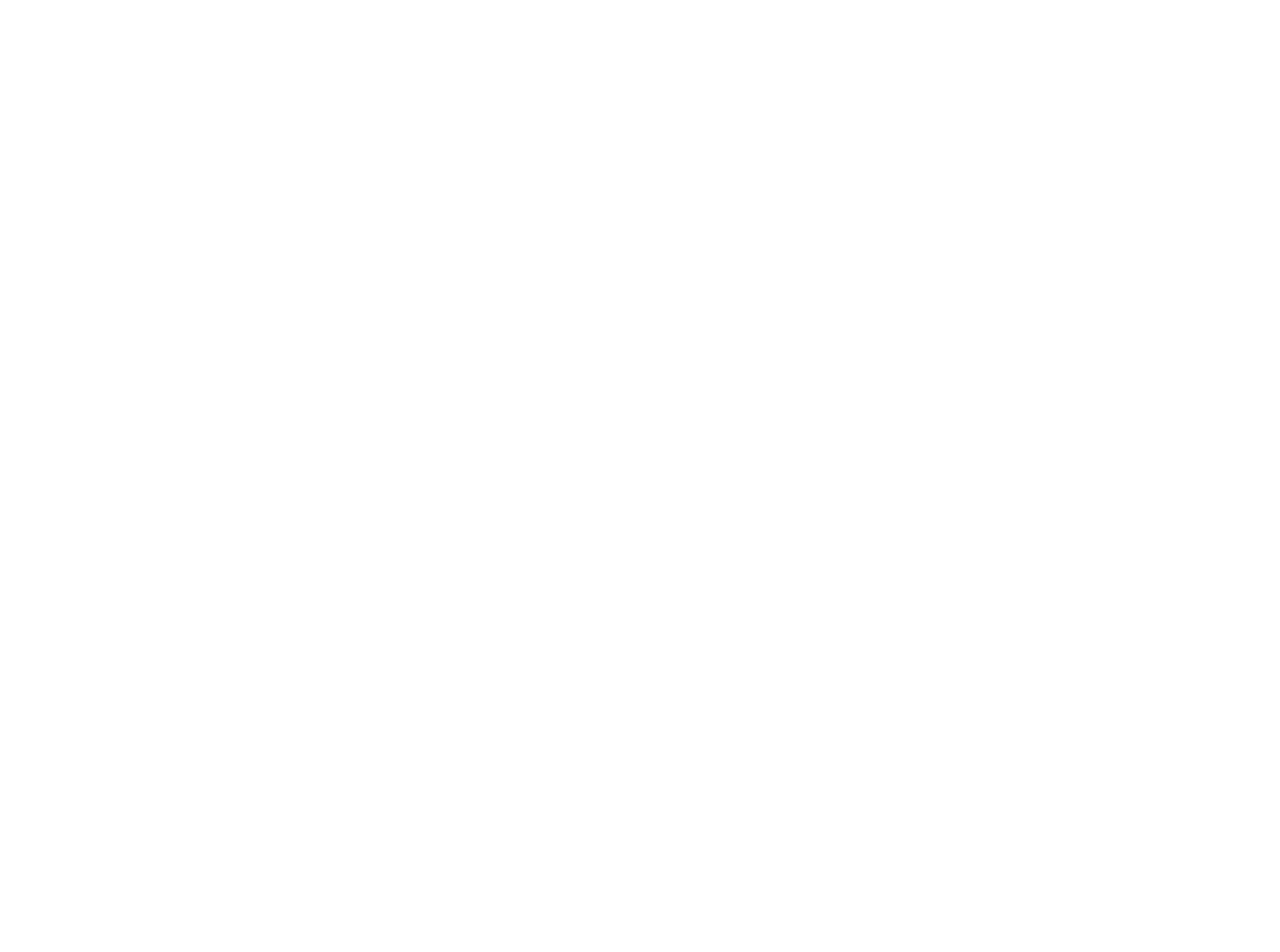
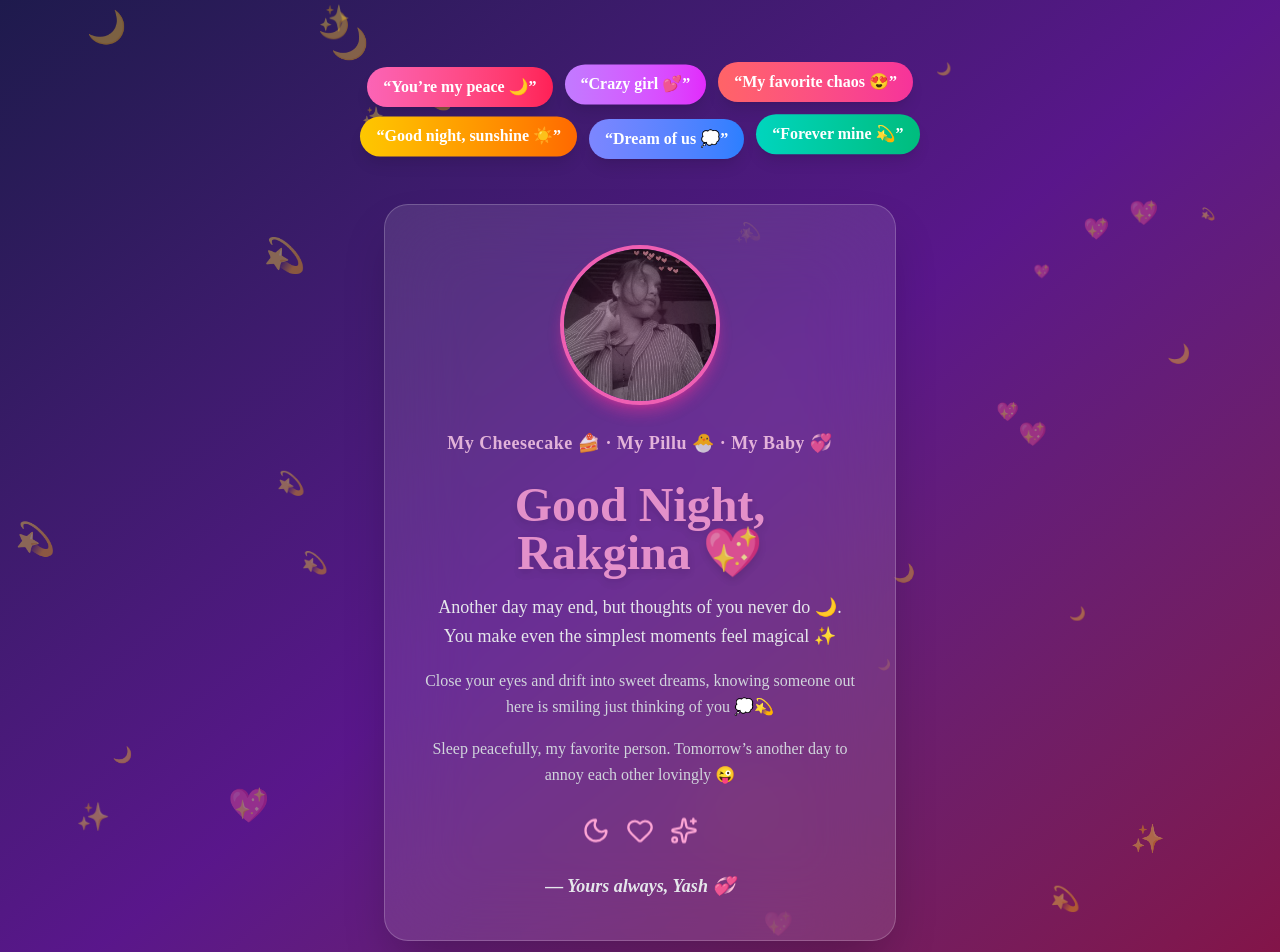
Before and after one commit to Gigzii4/gigzi_landing, a React (Vite) app: page /rak in a window 1280 px wide. Before the commit this address had no page. Shown: the top 952 px of the page. Before the commit the page ends 800 px from the top, so only its background shows below. Built offline with nearby package versions, Linux system fonts and the light colour scheme.

Commit message:
something new

```diff
--- a/src/App.jsx
+++ b/src/App.jsx
@@ -18,7 +18,7 @@
         <Route path="/privacy" element={<Privacy />} />
         <Route path="/register" element={<Register />} />
         <Route path="/applyIntern" element={<InternshipPage />} />
-        <Route path="/3bhk" element={<Yash />} />
+        <Route path="/rak" element={<Yash />} />
       </Routes>
     </BrowserRouter>
   );
--- a/src/components/Yash.jsx
+++ b/src/components/Yash.jsx
@@ -1,19 +1,39 @@
 import React from "react";
-import { Moon, Coffee, Bed } from "lucide-react";
+import { Heart, Moon, Sparkles } from "lucide-react";
+import rakgina from ".././assets/yash.jpg"; // 🩷 Replace this with her actual image path
 
-const ThreeBHK = () => {
+const GoodNightRakgina = () => {
   const dialogues = [
-    { text: "Crazy naa 🤪", color: "from-pink-400 to-rose-500" },
-    { text: "Maycha puccha 😂", color: "from-indigo-400 to-blue-500" },
-    { text: "I guess 😏", color: "from-yellow-400 to-orange-500" },
-    { text: "Laka 💀", color: "from-green-400 to-emerald-500" },
-    { text: "Kai mg 😎", color: "from-purple-400 to-fuchsia-500" },
-    { text: "Lexical Analysis 💻", color: "from-red-400 to-pink-500" },
+    { text: "You’re my peace 🌙", color: "from-pink-400 to-rose-500" },
+    { text: "Crazy girl 💕", color: "from-purple-400 to-fuchsia-500" },
+    { text: "My favorite chaos 😍", color: "from-red-400 to-pink-500" },
+    { text: "Good night, sunshine ☀️", color: "from-yellow-400 to-orange-500" },
+    { text: "Dream of us 💭", color: "from-indigo-400 to-blue-500" },
+    { text: "Forever mine 💫", color: "from-teal-400 to-emerald-500" },
   ];
 
   return (
-    <div className="relative min-h-screen flex flex-col justify-center items-center bg-gradient-to-br from-indigo-950 via-purple-900 to-blue-900 text-center p-6 overflow-hidden font-[Poppins] text-white">
+    <div className="relative min-h-screen flex flex-col justify-center items-center bg-gradient-to-br from-indigo-950 via-purple-900 to-pink-900 text-center p-6 overflow-hidden font-[Poppins] text-white">
+
       {/* Floating Emoji Animation */}
+      <div className="absolute inset-0 overflow-hidden">
+        {[...Array(35)].map((_, i) => (
+          <div
+            key={i}
+            className="absolute opacity-40 animate-bounce"
+            style={{
+              left: `${Math.random() * 100}%`,
+              top: `${Math.random() * 100}%`,
+              fontSize: `${Math.random() * 25 + 10}px`,
+              animationDelay: `${Math.random() * 4}s`,
+            }}
+          >
+            {["💖", "🌙", "✨", "💫"][Math.floor(Math.random() * 4)]}
+          </div>
+        ))}
+      </div>
+
+      {/* Floating Dialogues */}
       <div className="mt-12 flex flex-wrap justify-center gap-3 max-w-2xl z-10">
         {dialogues.map((d, i) => (
           <div
@@ -27,64 +47,60 @@
           </div>
         ))}
       </div>
-      <div className="absolute inset-0 overflow-hidden">
-        {[...Array(35)].map((_, i) => (
-          <div
-            key={i}
-            className="absolute opacity-30 animate-bounce"
-            style={{
-              left: `${Math.random() * 100}%`,
-              top: `${Math.random() * 100}%`,
-              fontSize: `${Math.random() * 25 + 10}px`,
-              animationDelay: `${Math.random() * 4}s`,
-            }}
-          >
-            {["🌙", "⭐", "💤", "☕"][Math.floor(Math.random() * 4)]}
-          </div>
-        ))}
-      </div>
 
       {/* Main Card */}
-      <div className="relative bg-white/10 backdrop-blur-2xl rounded-3xl shadow-2xl p-10 max-w-lg border border-white/20 z-10">
-        <h1 className="text-5xl font-extrabold text-blue-300 mb-4 drop-shadow-lg animate-pulse">
-          Good Night, 3BHK Legends 🌙
+      <div className="relative bg-white/10 backdrop-blur-2xl rounded-3xl shadow-2xl p-10 max-w-lg border border-white/20 z-10 mt-10">
+        {/* Her Image */}
+        <div className="relative w-40 h-40 mx-auto mb-6 rounded-full overflow-hidden border-4 border-pink-400 shadow-lg shadow-pink-500/50 animate-[pulse_3s_ease-in-out_infinite]">
+          <img
+            src={rakgina}
+            alt="Rakgina"
+            className="w-full h-full object-cover"
+          />
+          {/* Glowing Aura */}
+          <div className="absolute inset-0 rounded-full bg-pink-500/20 blur-2xl animate-pulse"></div>
+        </div>
+
+        {/* Nicknames */}
+        <div className="text-lg text-pink-200 font-semibold mb-6 tracking-wide animate-pulse">
+          My Cheesecake 🍰 · My Pillu 🐣 · My Baby 💞
+        </div>
+
+        <h1 className="text-5xl font-extrabold text-pink-300 mb-4 drop-shadow-lg animate-pulse">
+          Good Night, Rakgina 💖
         </h1>
 
         <p className="text-lg text-gray-200 leading-relaxed mb-4">
-          Another legendary day of laughter, late-night talks & zero productivity
-          comes to an end 😂 Let’s rest our tired hostel souls before another
-          round of chaos begins tomorrow.
+          Another day may end, but thoughts of you never do 🌙.
+          You make even the simplest moments feel magical ✨
         </p>
 
         <p className="text-gray-300 mb-4 leading-relaxed">
-          May your dreams be peaceful, your Wi-Fi stay stable, and may the mess
-          food tomorrow somehow taste good 🤞🍛
+          Close your eyes and drift into sweet dreams, knowing someone out here
+          is smiling just thinking of you 💭💫
         </p>
 
         <p className="text-gray-300 mb-4 leading-relaxed">
-          From 2 AM maggi sessions to random deep talks — this gang is pure
-          gold. Grateful for the madness, legends. Sleep tight, snorers! 💙
+          Sleep peacefully, my favorite person.
+          Tomorrow’s another day to annoy each other lovingly 😜
         </p>
 
-        <div className="mt-8 flex justify-center items-center gap-4 text-blue-300">
+        <div className="mt-8 flex justify-center items-center gap-4 text-pink-300">
           <Moon className="animate-bounce" size={28} />
-          <Coffee className="animate-bounce" size={28} />
-          <Bed className="animate-bounce" size={28} />
+          <Heart className="animate-bounce" size={28} />
+          <Sparkles className="animate-bounce" size={28} />
         </div>
 
         <p className="mt-6 text-lg font-semibold text-gray-200 italic">
-          — Yours truly, the 3BHK fam 💫
+          — Yours always, Yash 💞
         </p>
       </div>
 
-      {/* Dialogues Section */}
-
-
       <footer className="mt-10 text-sm text-gray-300 opacity-80 z-10 italic">
-        Made with ☕, memes & midnight chaos — 3BHK Forever 🚀
+        Made with 💖, coffee ☕ & too many thoughts of you — Forever Yours 🌙
       </footer>
     </div>
   );
 };
 
-export default ThreeBHK;
+export default GoodNightRakgina;
```
